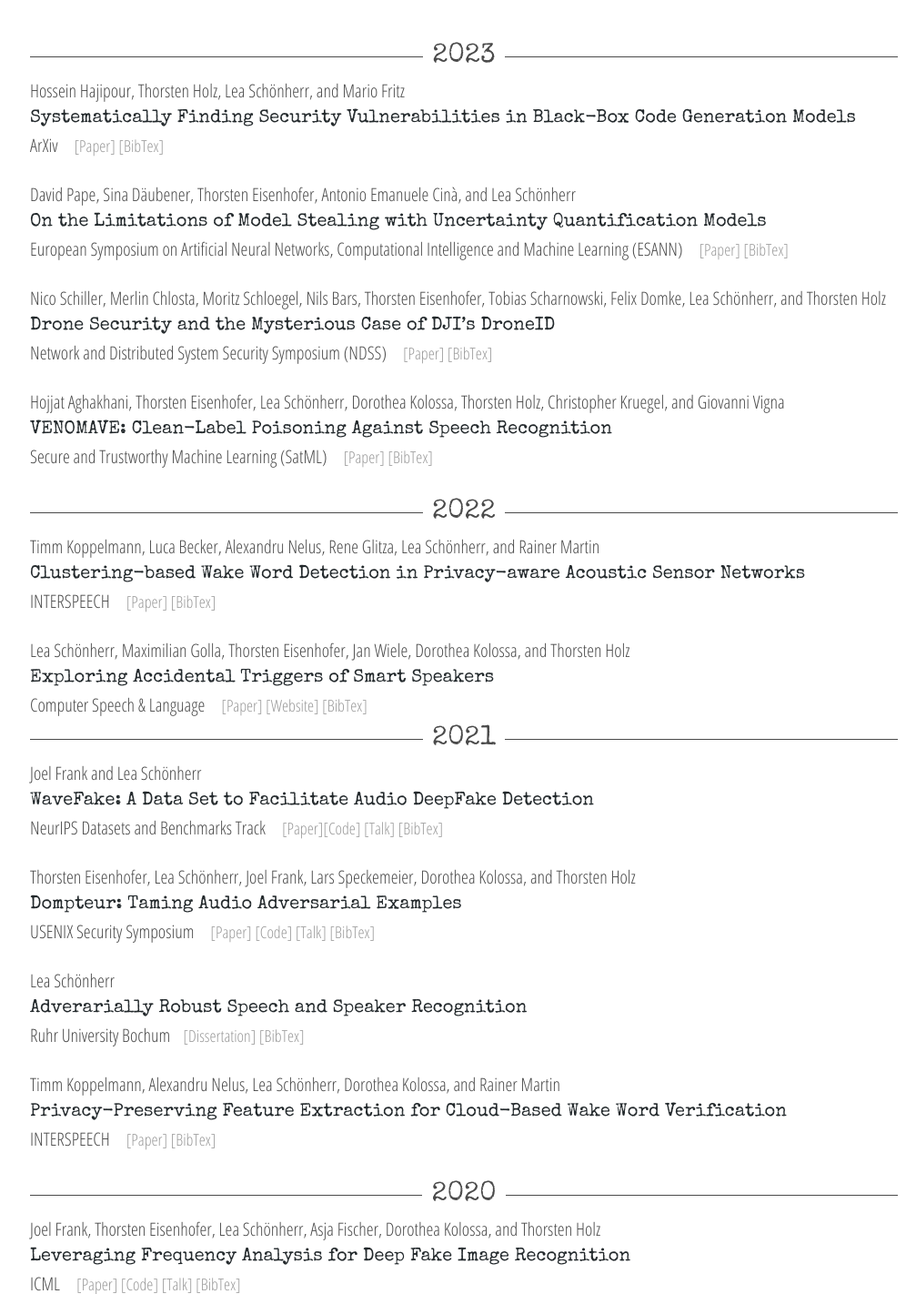
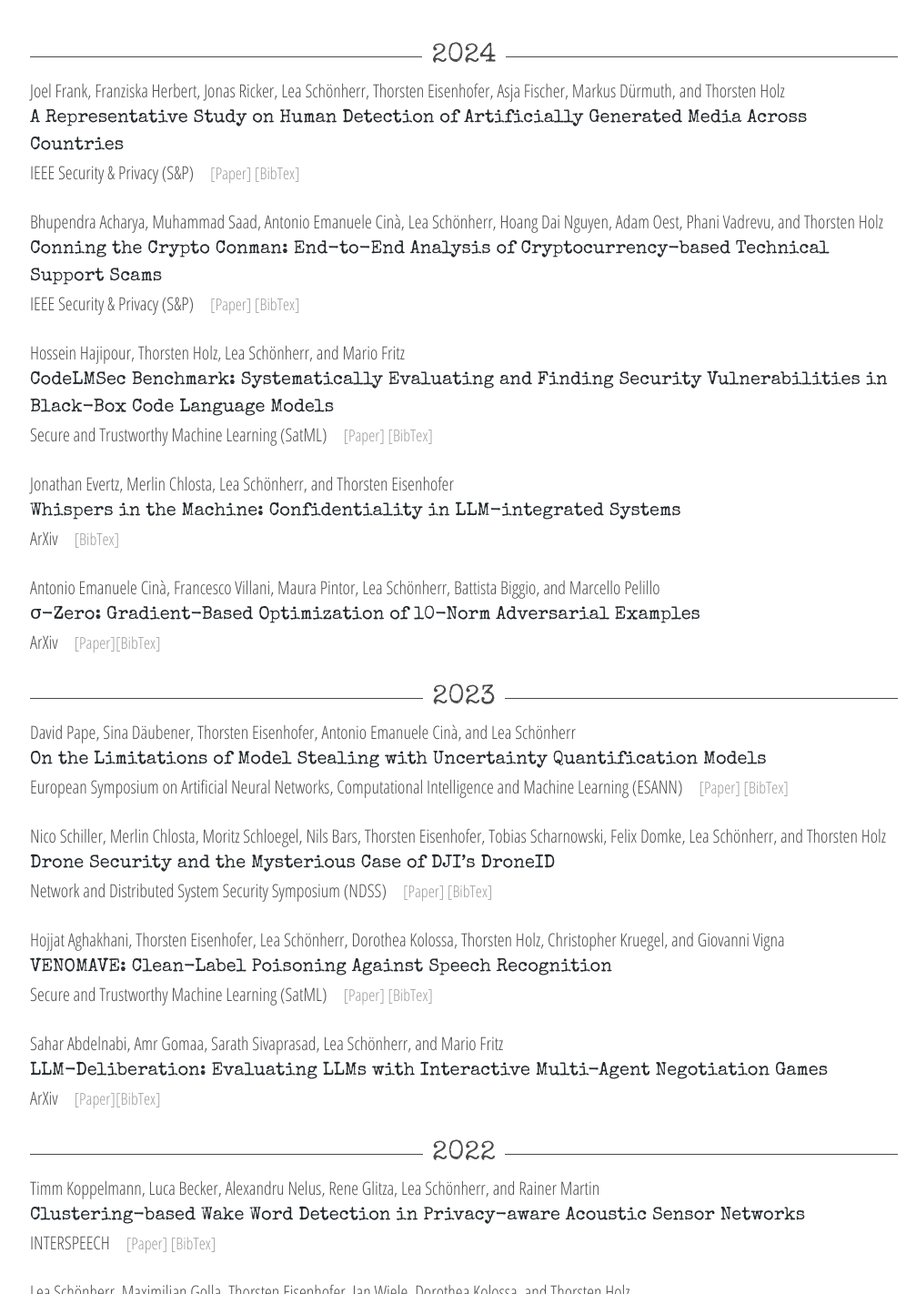
Before and after one commit to lealeasch/website, a plain HTML site: page index.html in a window 1280 px wide. Shown: the part 903-2325 px from the top of the page at 91% size, without its empty margins (130-1137 px from the left). Drawn offline with nearby package versions, Linux system fonts and the light colour scheme.

Commit message:
updated publications

```diff
--- a/bibtex.js
+++ b/bibtex.js
@@ -1,12 +1,22 @@
 var bibtex = {
 
-    'hajipour-23-codellm': '<p>@inproceedings{hajipour-23-codellm,<br>&nbsp;&nbsp;&nbsp;&nbsp;author={Hossein Hajipour, Thorsten Holz, Lea Sch{\\"o}nherr, Mario Fritz},<br>&nbsp;&nbsp;&nbsp;&nbsp;title={Systematically Finding Security Vulnerabilities in Black-Box Code Generation Models},<br>&nbsp;&nbsp;&nbsp;&nbsp;booktitle = {ArXiv},<br>&nbsp;&nbsp;&nbsp;&nbsp;year={2023}<br>}</p>',
+    'frank-24-human': '<p>@inproceedings{frank-24-human,<br>&nbsp;&nbsp;&nbsp;&nbsp;author={Bhupendra Acharya, Muhammad Saad, Antonio Emanuele Cinà, Lea Sch{\\"o}nherr, Hoang Dai Nguyen, Adam Oest, Phani Vadrevu, Thorsten Holz},<br>&nbsp;&nbsp;&nbsp;&nbsp;title={A Representative Study on Human Detection of Artificially Generated Media Across Countries},<br>&nbsp;&nbsp;&nbsp;&nbsp;booktitle = {IEEE Security and Privacy (S\&P)},<br>&nbsp;&nbsp;&nbsp;&nbsp;year={2024}<br>}</p>',
+
+    'acharya-24-crypto': '<p>@inproceedings{acharya-24-crypto,<br>&nbsp;&nbsp;&nbsp;&nbsp;author={Joel Frank, Franziska Herbert, Jonas Ricker, Lea Sch{\\"o}nherr, Thorsten Eisenhofer, Asja Fischer, Markus D{\\"u}rmuth, Thorsten Holz},<br>&nbsp;&nbsp;&nbsp;&nbsp;title={Conning the Crypto Conman: End-to-End Analysis of Cryptocurrency-based Technical Support Scams},<br>&nbsp;&nbsp;&nbsp;&nbsp;booktitle = {IEEE Security and Privacy (S\&P)},<br>&nbsp;&nbsp;&nbsp;&nbsp;year={2024}<br>}</p>',
+
+    'hajipour-24-codellm': '<p>@inproceedings{hajipour-24-codellm,<br>&nbsp;&nbsp;&nbsp;&nbsp;author={Hossein Hajipour, Thorsten Holz, Lea Sch{\\"o}nherr, Mario Fritz},<br>&nbsp;&nbsp;&nbsp;&nbsp;title={CodeLMSec Benchmark: Systematically Evaluating and Finding Security Vulnerabilities in Black-Box Code Language Models},<br>&nbsp;&nbsp;&nbsp;&nbsp;booktitle = {Secure and Trustworthy Machine Learning (SatML)},<br>&nbsp;&nbsp;&nbsp;&nbsp;year={2024}<br>}</p>',
+
+    'evertz-24-whisper': '<p>@inproceedings{evertz-24-whisper,<br>&nbsp;&nbsp;&nbsp;&nbsp;author={Jonathan Evertz, Merlin Chlosta, Lea Sch{\\"o}nherr, Thorsten Eisenhofer},<br>&nbsp;&nbsp;&nbsp;&nbsp;title={Whispers in the Machine: Confidentiality in LLM-integrated Systems},<br>&nbsp;&nbsp;&nbsp;&nbsp;booktitle = {ArXiv},<br>&nbsp;&nbsp;&nbsp;&nbsp;year={2024}<br>}</p>',
+
+    'cina-24-l0': '<p>@inproceedings{cina-24-l0,<br>&nbsp;&nbsp;&nbsp;&nbsp;author={Antonio Emanuele Cin{\\`a}, Francesco Villani, Maura Pintor, Lea Schö{\\"o}nherr, Battista Biggio, Marcello Pelillo},<br>&nbsp;&nbsp;&nbsp;&nbsp;title={\sigma-zero: Gradient-based Optimization of l0-norm Adversarial Examples},<br>&nbsp;&nbsp;&nbsp;&nbsp;booktitle = {ArXiv},<br>&nbsp;&nbsp;&nbsp;&nbsp;year={2024}<br>}</p>',
 
     'pape-23-uncertainty': '<p>@inproceedings{pape-23-uncertainty,<br>&nbsp;&nbsp;&nbsp;&nbsp;author={David Pape, Sina D{\\"a}ubener, Thorsten Eisenhofer, Antonio Emanuele Cin{\\`a}, Lea Sch{\\"o}nherr},<br>&nbsp;&nbsp;&nbsp;&nbsp;title={On the Limitations of Model Stealing with Uncertainty Quantification Models},<br>&nbsp;&nbsp;&nbsp;&nbsp;booktitle = {European Symposium on Artificial Neural Networks, Computational Intelligence and Machine Learning (ESANN)},<br>&nbsp;&nbsp;&nbsp;&nbsp;year={2023}<br>}</p>',
 
     'schiller-23-drone': '<p>@inproceedings{schiller-23-drone,<br>&nbsp;&nbsp;&nbsp;&nbsp;author={Nico Schiller, Merlin Chlosta, Moritz Schloegel, Nils Bars, Thorsten Eisenhofer, Tobias Scharnowski, Felix Domke, Lea Sch{\\"o}nherr, Thorsten Holz},<br>&nbsp;&nbsp;&nbsp;&nbsp;title={Drone Security and the Mysterious Case of DJI’s DroneID},<br>&nbsp;&nbsp;&nbsp;&nbsp;booktitle = {Network and Distributed System Security Symposium (NDSS)},<br>&nbsp;&nbsp;&nbsp;&nbsp;year={2023}<br>}</p>',
 
     'aghakhani-23-venomave': '<p>@inproceedings{aghakhani-23-venomave,<br>&nbsp;&nbsp;&nbsp;&nbsp;author={Hojjat Aghakhani, Thorsten Eisenhofer, Lea Sch{\\"o}nherr, Dorothea Kolossa, Thorsten Holz, Christopher Kruegel, and Giovanni Vign},<br>&nbsp;&nbsp;&nbsp;&nbsp;title={VENOMAVE: Clean-Label Poisoning Against Speech Recognition},<br>&nbsp;&nbsp;&nbsp;&nbsp;booktitle = {Secure and Trustworthy Machine Learning (SatML)},<br>&nbsp;&nbsp;&nbsp;&nbsp;year={2023}<br>}</p>',
+
+    'abdelnabi-23-negotiation': '<p>@inproceedings{abdelnabi-23-negotiation,<br>&nbsp;&nbsp;&nbsp;&nbsp;author={Sahar Abdelnabi, Amr Gomaa, Sarath Sivaprasad, Lea Sch{\\"o}nherr, Mario Fritz},<br>&nbsp;&nbsp;&nbsp;&nbsp;title={LLM-Deliberation: Evaluating LLMs with Interactive Multi-Agent Negotiation Games},<br>&nbsp;&nbsp;&nbsp;&nbsp;booktitle = {ArXiv},<br>&nbsp;&nbsp;&nbsp;&nbsp;year={2024}<br>}</p>',
 
     'koppelmann-22-privacy': '<p>@inproceedings{koppelmann-22-privacy,<br>&nbsp;&nbsp;&nbsp;&nbsp;author={Timm Koppelmann and Luca Beckera and Alexandru Nelus and Rene Glitza and Lea Sch{\\"o}nherr and Rainer Martin},<br>&nbsp;&nbsp;&nbsp;&nbsp;title={Clustering-based Wake Word Detection in Privacy-aware Acoustic Sensor Networks},<br>&nbsp;&nbsp;&nbsp;&nbsp;booktitle={Conference of the International Speech Communication Association (INTERSPEECH)},<br>&nbsp;&nbsp;&nbsp;&nbsp;year={2023}<br>}</p>',
 
--- a/index.html
+++ b/index.html
@@ -90,15 +90,48 @@
     <div style="margin-left: auto; margin-right: auto; margin-bottom: 20px; width: 75%; font-size:1vw;">
       <div class="column" style="background: white; flex-grow: 1;">
           <p>&nbsp;</p>
-          <h1>2023</h1>
+          <h1>2024</h1>
+          <!------------------->
+          <div class="block">
+            <div class="text">
+              <p>Joel Frank, Franziska Herbert, Jonas Ricker, Lea Schönherr, Thorsten Eisenhofer, Asja Fischer, Markus Dürmuth, and Thorsten Holz</p>
+              <p style="color: #23292C; font-family: 'Special Elite', cursive;">A Representative Study on Human Detection of Artificially Generated Media Across Countries</p>
+              <p >IEEE Security & Privacy (S&P) &nbsp;&nbsp; <span style="font-size: 18px;"><a href="https://arxiv.org/pdf/2312.05976.pdf" target="_blank" style="color: #999999; ">[Paper]</a> <a onclick="on(bibtex['frank-24-human'])" style="color: #999999;">[BibTex]</a></span> </p>
+            </div>
+          </div>
+          <!------------------->
+          <div class="block">
+            <div class="text">
+              <p>Bhupendra Acharya, Muhammad Saad, Antonio Emanuele Cinà, Lea Schönherr, Hoang Dai Nguyen, Adam Oest, Phani Vadrevu, and Thorsten Holz</p>
+              <p style="color: #23292C; font-family: 'Special Elite', cursive;">Conning the Crypto Conman: End-to-End Analysis of Cryptocurrency-based Technical Support Scams</p>
+              <p >IEEE Security & Privacy (S&P) &nbsp;&nbsp; <span style="font-size: 18px;"><a href="https://arxiv.org/pdf/2401.09824.pdf" target="_blank" style="color: #999999; ">[Paper]</a> <a onclick="on(bibtex['acharya-24-crypto'])" style="color: #999999;">[BibTex]</a></span> </p>
+            </div>
+          </div>
           <!------------------->
           <div class="block">
             <div class="text">
               <p>Hossein Hajipour, Thorsten Holz, Lea Schönherr, and Mario Fritz</p>
-              <p style="color: #23292C; font-family: 'Special Elite', cursive;">Systematically Finding Security Vulnerabilities in Black-Box Code Generation Models</p>
-              <p >ArXiv &nbsp;&nbsp; <span style="font-size: 18px;"><a href="https://arxiv.org/pdf/2302.04012" target="_blank" style="color: #999999; ">[Paper]</a> <a onclick="on(bibtex['hajipour-23-codellm'])" style="color: #999999;">[BibTex]</a></span> </p>
+              <p style="color: #23292C; font-family: 'Special Elite', cursive;">CodeLMSec Benchmark: Systematically Evaluating and Finding Security Vulnerabilities in Black-Box Code Language Models</p>
+              <p >Secure and Trustworthy Machine Learning (SatML)  &nbsp;&nbsp; <span style="font-size: 18px;"><a href="https://arxiv.org/pdf/2302.04012" target="_blank" style="color: #999999; ">[Paper]</a> <a onclick="on(bibtex['hajipour-24-codellm'])" style="color: #999999;">[BibTex]</a></span> </p>
             </div>
           </div>
+          <!------------------->
+          <div class="block">
+            <div class="text">
+              <p>Jonathan Evertz, Merlin Chlosta, Lea Schönherr, and Thorsten Eisenhofer</p>
+              <p style="color: #23292C; font-family: 'Special Elite', cursive;">Whispers in the Machine: Confidentiality in LLM-integrated Systems</p>
+              <p >ArXiv &nbsp;&nbsp; <span style="font-size: 18px;"><a onclick="on(bibtex['evertz-24-whisper'])" style="color: #999999;">[BibTex]</a></span> </p>
+            </div>
+          </div>
+          <!------------------->
+          <div class="block">
+            <div class="text">
+              <p>Antonio Emanuele Cinà, Francesco Villani, Maura Pintor, Lea Schönherr, Battista Biggio, and Marcello Pelillo</p>
+              <p style="color: #23292C; font-family: 'Special Elite', cursive;">σ-Zero: Gradient-Based Optimization of l0-Norm Adversarial Examples</p>
+              <p >ArXiv &nbsp;&nbsp; <span style="font-size: 18px;"><a href="https://arxiv.org/pdf/2402.01879.pdf" target="_blank" style="color: #999999; ">[Paper]</a><a onclick="on(bibtex['cina-24-l0'])" style="color: #999999;">[BibTex]</a></span> </p>
+            </div>
+          </div>
+          <h1>2023</h1>
           <!------------------->
           <div class="block">
             <div class="text">
@@ -121,6 +154,14 @@
               <p>Hojjat Aghakhani, Thorsten Eisenhofer, Lea Schönherr, Dorothea Kolossa, Thorsten Holz, Christopher Kruegel, and Giovanni Vigna</p>
               <p style="color: #23292C; font-family: 'Special Elite', cursive;">VENOMAVE: Clean-Label Poisoning Against Speech Recognition</p>
               <p >Secure and Trustworthy Machine Learning (SatML) &nbsp;&nbsp; <span style="font-size: 18px;"><a href="https://arxiv.org/pdf/2010.10682.pdf" target="_blank" style="color: #999999; ">[Paper]</a> <a onclick="on(bibtex['aghakhani-23-venomave'])" style="color: #999999;">[BibTex]</a></span> </p>
+            </div>
+          </div>
+          <!------------------->
+          <div class="block">
+            <div class="text">
+              <p>Sahar Abdelnabi, Amr Gomaa, Sarath Sivaprasad, Lea Schönherr, and Mario Fritz</p>
+              <p style="color: #23292C; font-family: 'Special Elite', cursive;">LLM-Deliberation: Evaluating LLMs with Interactive Multi-Agent Negotiation Games</p>
+              <p >ArXiv &nbsp;&nbsp; <span style="font-size: 18px;"><a href="https://arxiv.org/pdf/2309.17234.pdf" target="_blank" style="color: #999999; ">[Paper]</a><a onclick="on(bibtex['abdelnabi-23-negotiation'])" style="color: #999999;">[BibTex]</a></span> </p>
             </div>
           </div>
           <h1>2022</h1>
```
